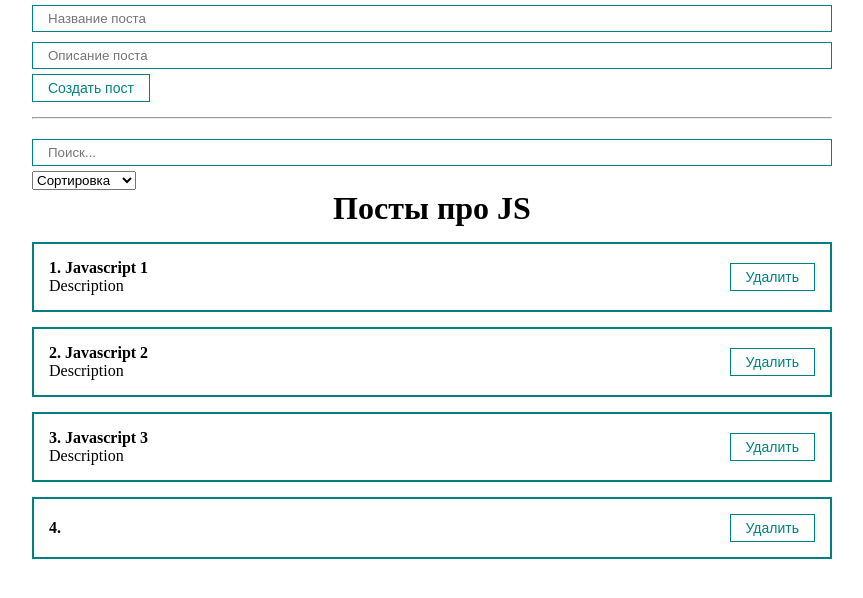
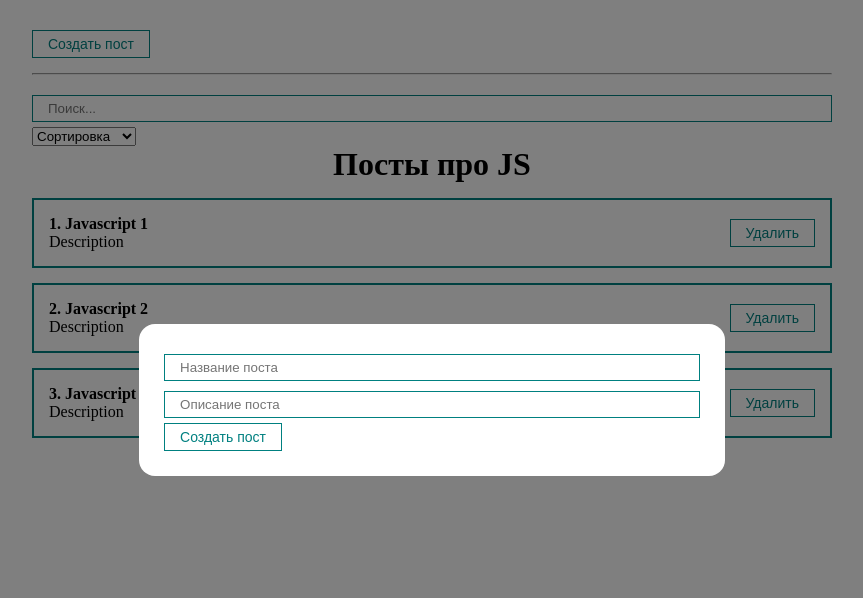
Before and after one commit to YuraYuzgin/reacr-fund-course, a React (Create React App) app: page / in a window 1280 px wide. Both pictures are taken after a click on the button "Создать пост". Shown: the top 598 px of the page, without its empty margins (208-1071 px from the left). Built offline with nearby package versions, Linux system fonts and the light colour scheme.

Commit message:
Добавлено модальное окно.

```diff
--- a/src/App.js
+++ b/src/App.js
@@ -3,6 +3,8 @@
 import PostForm from './components/PostForm';
 import PostFilter from './components/PostFilter';
 import './styles/App.css';
+import MyModal from './components/UI/MyModal/MyModal';
+import MyButton from './components/UI/button/MyButton';
 
 function App() {
 	const [posts, setPosts] = useState([
@@ -12,6 +14,7 @@
 	]);
 
 	const [filter, setFilter] = useState({ sort: '', query: '' });
+	const [modal, setModal] = useState(false);
 
 	const sortedPosts = useMemo(() => {
 		if (filter.sort) {
@@ -30,6 +33,7 @@
 
 	const createPost = (newPost) => {
 		setPosts([...posts, newPost]);
+		setModal(false);
 	};
 
 	const removePost = (post) => {
@@ -38,7 +42,12 @@
 
 	return (
 		<div className="App">
-			<PostForm create={createPost} />
+			<MyButton style={{ marginTop: '30px' }} onClick={() => setModal(true)}>
+				Создать пост
+			</MyButton>
+			<MyModal visible={modal} setVisible={setModal}>
+				<PostForm create={createPost} />
+			</MyModal>
 			<hr style={{ margin: '15px 0' }} />
 			<PostFilter filter={filter} setFilter={setFilter} />
 			<PostList
--- /dev/null
+++ b/src/components/UI/MyModal/MyModal.jsx
@@ -0,0 +1,18 @@
+import cl from './MyModule.module.css';
+
+const MyModal = ({ children, visible, setVisible }) => {
+	const rootClasses = [cl.myModal];
+	if (visible) {
+		rootClasses.push(cl.active);
+	}
+
+	return (
+		<div className={rootClasses.join(' ')} onClick={() => setVisible(false)}>
+			<div className={cl.myModalContent} onClick={(e) => e.stopPropagation()}>
+				{children}
+			</div>
+		</div>
+	);
+};
+
+export default MyModal;
--- /dev/null
+++ b/src/components/UI/MyModal/MyModule.module.css
@@ -0,0 +1,22 @@
+.myModal {
+	position: fixed;
+	top: 0;
+	bottom: 0;
+	right: 0;
+	left: 0;
+	display: none;
+	background-color: rgba(0, 0, 0, 0.5);
+}
+
+.myModalContent {
+  padding: 25px;
+  background: white;
+  border-radius: 16px;
+  min-width: 250px;
+}
+
+.myModal.active {
+	display: flex;
+	justify-content: center;
+	align-items: center;
+}
```
